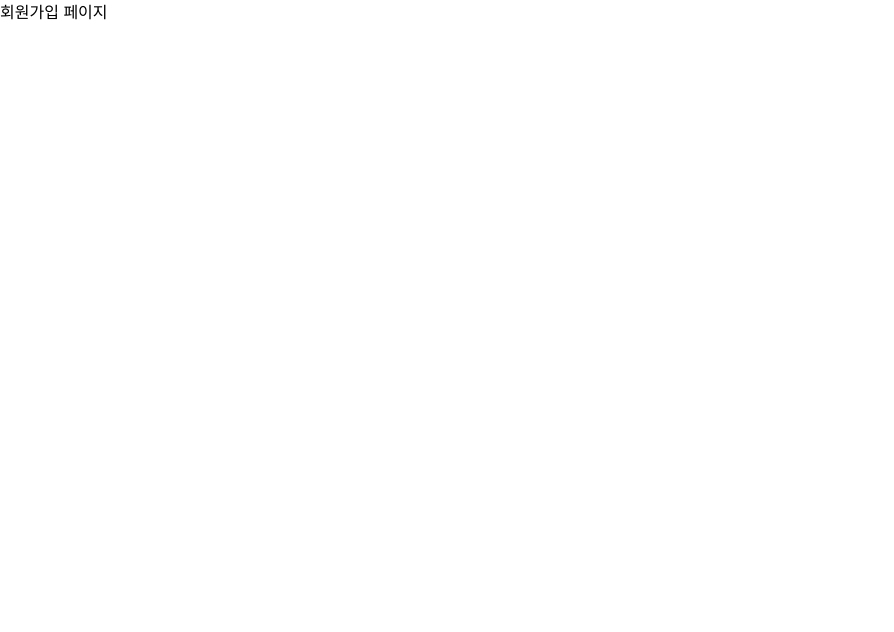
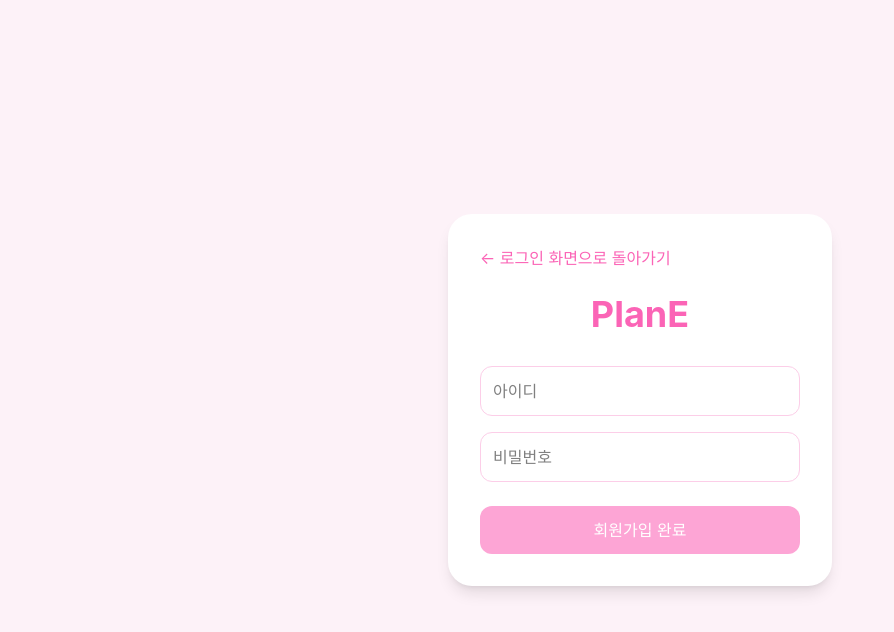
Before and after one commit to geuniey-commits/plan-e, a React (Vite) app: page /signup in a window 1280 px wide. Shown: the top 632 px of the page, without its empty margins (0-894 px from the left). Built offline with nearby package versions, Linux system fonts and the light colour scheme.

Commit message:
feat: create signup page

```diff
--- a/src/pages/SignupPage.jsx
+++ b/src/pages/SignupPage.jsx
@@ -1,5 +1,44 @@
+import { Link } from "react-router";
+
 function SignupPage() {
-  return <h1>회원가입 페이지</h1>;
+  return (
+    <div className="min-h-screen bg-pink-50 flex justify-center items-center">
+      <div className="w-96 bg-white p-8 rounded-3xl shadow-lg">
+
+        <div className="mb-6">
+          <Link
+            to="/"
+            className="text-pink-400 hover:text-pink-500"
+          >
+            ← 로그인 화면으로 돌아가기
+          </Link>
+        </div>
+
+        <h1 className="text-4xl font-bold text-pink-400 text-center mb-8">
+          PlanE
+        </h1>
+
+        <input
+          type="text"
+          placeholder="아이디"
+          className="w-full border border-pink-200 rounded-xl p-3 mb-4"
+        />
+
+        <input
+          type="password"
+          placeholder="비밀번호"
+          className="w-full border border-pink-200 rounded-xl p-3 mb-6"
+        />
+
+        <button
+          className="w-full bg-pink-300 hover:bg-pink-400 text-white py-3 rounded-xl"
+        >
+          회원가입 완료
+        </button>
+
+      </div>
+    </div>
+  );
 }
 
 export default SignupPage;
```
